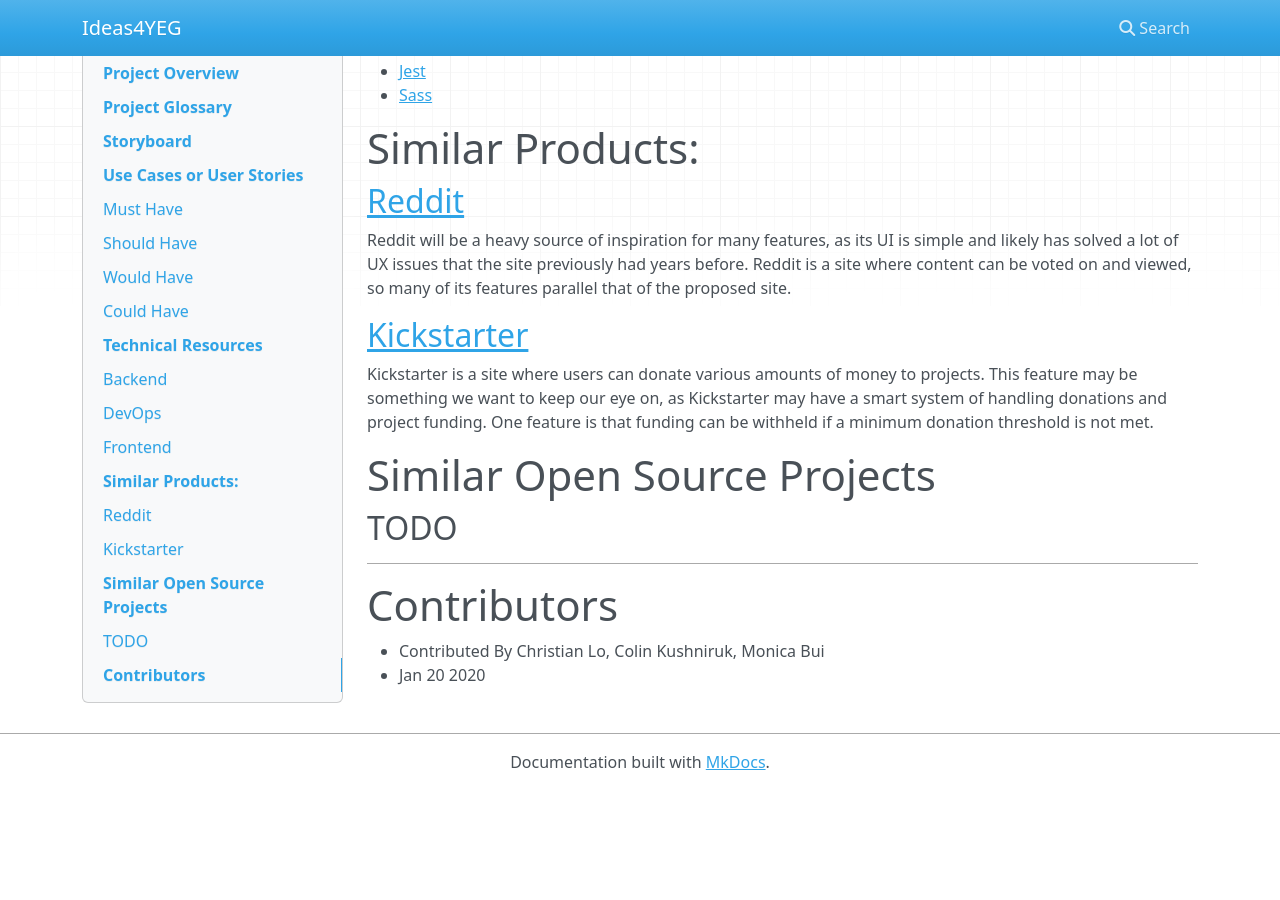
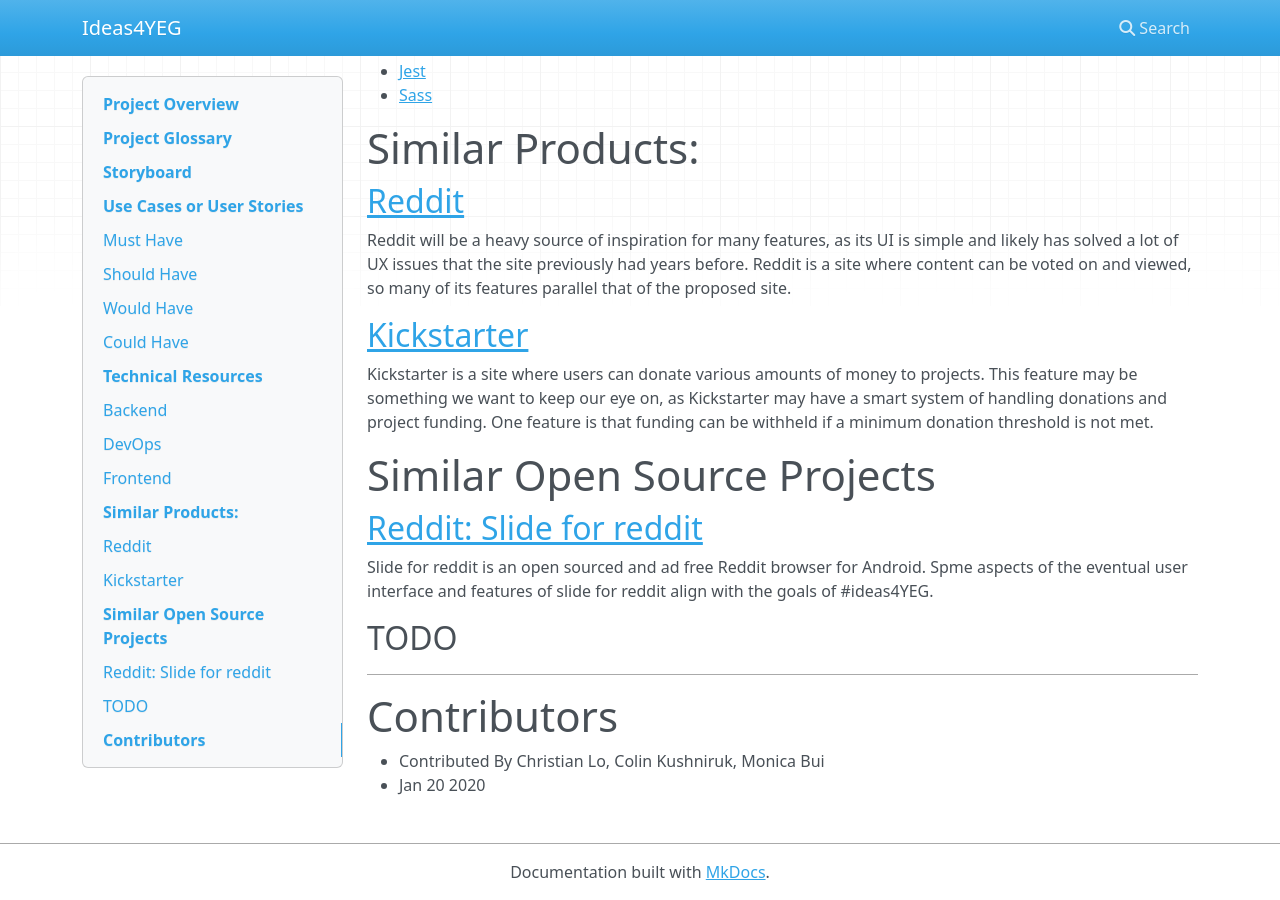
Before and after one commit to UAlberta-CMPUT401/Ideas-for-YEG, an MkDocs documentation site: the page built from docs/index.md, in a window 1280 px wide and 900 px high, scrolled down 8689 px. Built offline with MkDocs 1.6.1, drawn with Linux system fonts in a browser that asks for light colours; nearby versions of some CDN libraries; before the commit the page ends 9479 px from its top, so only the background shows below that.

Commit message:
Added link to similar open source project
Name of open source project: Slide for reddit

```diff
--- a/docs/index.md
+++ b/docs/index.md
@@ -475,6 +475,9 @@ Kickstarter is a site where users can donate various amounts of money to project
 
 <a name="similar-open-source"></a>
 # Similar Open Source Projects
+## [Reddit: Slide for reddit](https://github.com/ccrama/Slide)
+Slide for reddit is an open sourced and ad free Reddit browser for Android. Spme aspects of the eventual user interface and features of slide for reddit align with the goals of #ideas4YEG.
+
 ## TODO
 
 
```
